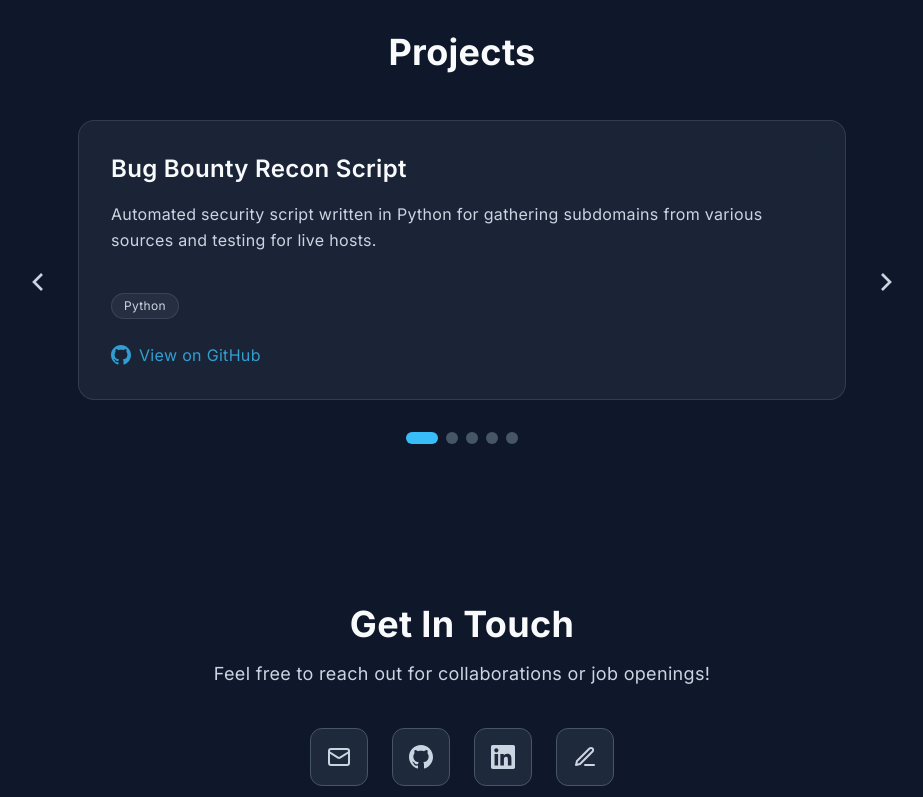
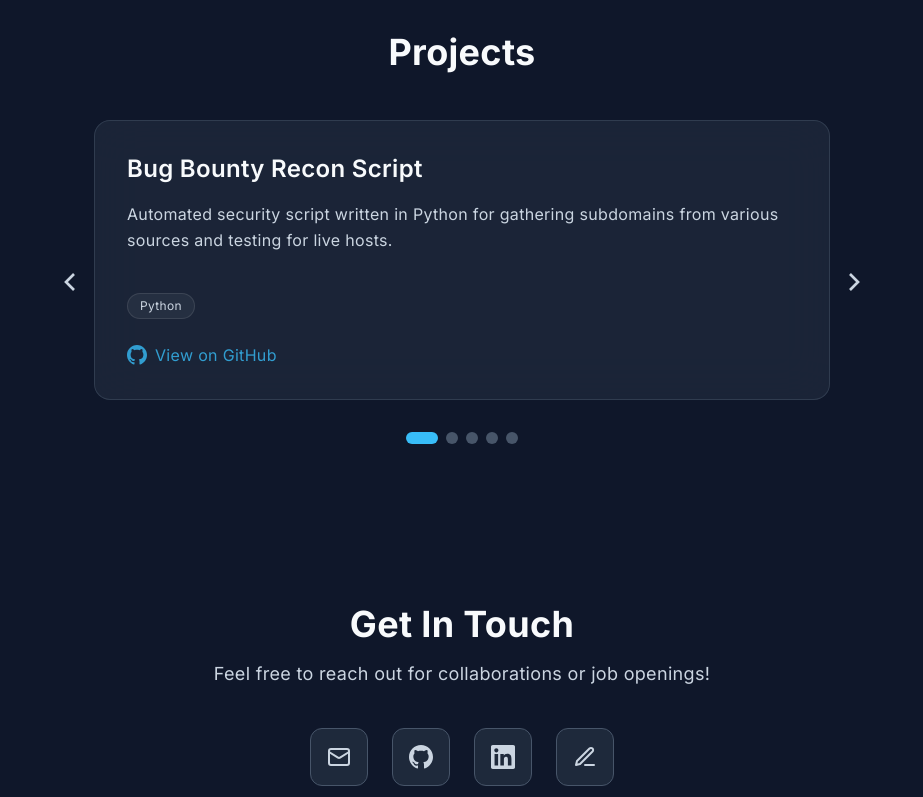
Before and after one commit to d0ughb0yy/portfolio-v2, a React (Vite) app: page / in a window 1280 px wide. Shown: the part 2000-2797 px from the top of the page, without its empty margins (178-1101 px from the left). Built offline with nearby package versions, Linux system fonts and the light colour scheme.

Commit message:
Fix carousel bug via importing Embla carousel

```diff
--- a/package.json
+++ b/package.json
@@ -10,6 +10,7 @@
     "preview": "vite preview"
   },
   "dependencies": {
+    "embla-carousel-react": "^8.6.0",
     "lucide-react": "^1.14.0",
     "react": "^19.2.5",
     "react-dom": "^19.2.5",
--- a/src/components/layout/Header.jsx
+++ b/src/components/layout/Header.jsx
@@ -1,17 +1,10 @@
-import { useState, useEffect } from 'react';
+import { useState } from 'react';
 import { Link, animateScroll as scroll } from 'react-scroll';
 import { Menu, X } from 'lucide-react';
 import { motion, AnimatePresence } from 'framer-motion';
 
 const Header = () => {
   const [isMenuOpen, setIsMenuOpen] = useState(false);
-  const [scrolled, setScrolled] = useState(false);
-
-  useEffect(() => {
-    const handleScroll = () => setScrolled(window.scrollY > 50);
-    window.addEventListener('scroll', handleScroll);
-    return () => window.removeEventListener('scroll', handleScroll);
-  }, []);
 
   const toggleMenu = () => setIsMenuOpen(!isMenuOpen);
   const closeMenu = () => setIsMenuOpen(false);
@@ -23,13 +16,9 @@ const Header = () => {
     { to: 'contact', label: 'Contact' }
   ];
 
-const navBgClass = scrolled
-  ? 'md:bg-bg-card/90'
-  : 'md:bg-bg-card/80';
-
 return (
   <header className="fixed top-0 left-0 right-0 md:top-4 md:left-4 md:right-4 z-50">
-  <nav className={`max-w-6xl mx-auto px-4 py-3 flex items-center justify-between bg-bg-card ${navBgClass} ${isMenuOpen ? '' : 'border-b border-border/30'} md:rounded-2xl`}>
+  <nav className={`max-w-6xl mx-auto px-4 py-3 flex items-center justify-between bg-bg-card ${isMenuOpen ? '' : 'border-b border-border/30'} md:rounded-2xl`}>
 <button
   onClick={() => scroll.scrollToTop()}
   className="text-xl font-bold text-primary hover:text-accent transition-colors cursor-pointer"
@@ -97,11 +86,10 @@ return (
             y: 0,
             boxShadow: '0px 4px 10px 0px rgba(0,0,0,0.1)'
           }}
-          exit={{
-            opacity: 0,
-            y: -10,
-            boxShadow: '0px 0px 0px 0px rgba(0,0,0,0)'
-          }}
+exit={{
+  opacity: 0,
+  y: -10
+}}
           transition={{
             duration: 0.2,
             ease: 'easeOut',
--- a/src/components/ui/ProjectCard.jsx
+++ b/src/components/ui/ProjectCard.jsx
@@ -1,12 +1,8 @@
-import { motion } from 'framer-motion';
-
 const ProjectCard = ({ project }) => {
   return (
-    <motion.div
-      className="bg-bg-card/80 backdrop-blur-xl rounded-2xl p-8 border border-border/50 hover:border-primary/70 hover:shadow-[0_0_20px_rgba(56,189,248,0.3)] min-w-full min-h-[280px] flex flex-col"
-      whileHover={{ y: -4, scale: 1.02 }}
-      transition={{ duration: 0.15 }}
-    >
+    <div
+    className="bg-bg-card/80 backdrop-blur-xl rounded-2xl p-8 border border-border/50 hover:border-primary/70 min-w-full min-h-[280px] flex flex-col transition-colors duration-150"
+  >
       <h3 className="text-2xl font-semibold mb-4 text-text">{project.title}</h3>
       <p className="text-text-muted mb-6 leading-relaxed flex-grow">{project.description}</p>
 
@@ -23,7 +19,7 @@ const ProjectCard = ({ project }) => {
     href={project.github}
     target="_blank"
     rel="noopener noreferrer"
-    className="inline-flex items-center gap-2 text-primary/80 hover:text-primary transition-colors duration-200"
+    className="inline-flex items-center gap-2 text-primary/80"
   >
     <svg xmlns="http://www.w3.org/2000/svg" width="20" height="20" viewBox="0 0 24 24" fill="currentColor">
       <path d="M12 0c-6.626 0-12 5.373-12 12 0 5.302 3.438 9.8 8.207 11.387.599.111.793-.261.793-.577v-2.234c-3.338.726-4.033-1.416-4.033-1.416-.546-1.387-1.333-1.756-1.333-1.756-1.089-.745.083-.729.083-.729 1.205.084 1.839 1.237 1.839 1.237 1.07 1.834 2.807 1.304 3.492.997.107-.775.418-1.305.762-1.604-2.665-.305-5.467-1.334-5.467-5.931 0-1.311.469-2.381 1.236-3.221-.124-.303-.535-1.524.117-3.176 0 0 1.008-.322 3.301 1.23.957-.266 1.983-.399 3.003-.404 1.02.005 2.047.138 3.006.404 2.291-1.552 3.297-1.23 3.297-1.23.653 1.653.242 2.874.118 3.176.77.84 1.235 1.911 1.235 3.221 0 4.609-2.807 5.624-5.479 5.921.43.372.823 1.102.823 2.222v3.293c0 .319.192.694.801.576 4.765-1.589 8.199-6.086 8.199-11.386 0-6.627-5.373-12-12-12z"/>
@@ -31,7 +27,7 @@ const ProjectCard = ({ project }) => {
     View on GitHub
   </a>
 )}
-    </motion.div>
+  </div>
   );
 };
 
--- a/src/components/ui/ProjectCarousel.jsx
+++ b/src/components/ui/ProjectCarousel.jsx
@@ -1,78 +1,58 @@
-import { useState, useRef, useEffect, useCallback } from 'react';
-import { motion, AnimatePresence } from 'framer-motion';
+import { useState, useEffect, useCallback, useRef } from 'react';
+import useEmblaCarousel from 'embla-carousel-react';
 import ProjectCard from './ProjectCard';
 
 const ProjectCarousel = ({ projects }) => {
-  const [currentIndex, setCurrentIndex] = useState(0);
-  const [direction, setDirection] = useState(0);
-  const touchStartX = useRef(0);
-  const touchEndX = useRef(0);
+  const [emblaRef, emblaApi] = useEmblaCarousel({
+    loop: true,
+    axis: 'x',
+    watchDrag: (emblaApi, evt) => {
+      return !(evt instanceof window.MouseEvent);
+    }
+  });
+  const [selectedIndex, setSelectedIndex] = useState(0);
+  const initialized = useRef(false);
 
-  const slideVariants = {
-    enter: (direction) => ({
-      x: direction > 0 ? 300 : -300,
-      opacity: 0
-    }),
-    center: {
-      x: 0,
-      opacity: 1
-    },
-    exit: (direction) => ({
-      x: direction < 0 ? 300 : -300,
-      opacity: 0
-    })
-  };
+  const onSelect = useCallback(() => {
+    if (!emblaApi) return;
+    setSelectedIndex(emblaApi.selectedScrollSnap());
+  }, [emblaApi]);
 
-const paginate = useCallback((newDirection) => {
-  setDirection(newDirection);
-  setCurrentIndex((prev) => (prev + newDirection + projects.length) % projects.length);
-}, [projects.length]);
-
-  const handleTouchStart = (e) => {
-    touchStartX.current = e.touches[0].clientX;
-  };
-
-  const handleTouchEnd = (e) => {
-    touchEndX.current = e.changedTouches[0].clientX;
-    const diff = touchStartX.current - touchEndX.current;
-    if (Math.abs(diff) > 50) {
-      paginate(diff > 0 ? 1 : -1);
-    }
-  };
+  useEffect(() => {
+    if (!emblaApi || initialized.current) return;
+    initialized.current = true;
+    emblaApi.on('select', onSelect);
+    setSelectedIndex(emblaApi.selectedScrollSnap());
+  }, [emblaApi, onSelect]);
 
   useEffect(() => {
     const handleKeyDown = (e) => {
-    if (e.key === 'ArrowLeft') paginate(-1);
-    if (e.key === 'ArrowRight') paginate(1);
+      if (!emblaApi) return;
+      if (e.key === 'ArrowLeft') emblaApi.scrollPrev();
+      if (e.key === 'ArrowRight') emblaApi.scrollNext();
     };
     window.addEventListener('keydown', handleKeyDown);
     return () => window.removeEventListener('keydown', handleKeyDown);
-}, [paginate]);
+  }, [emblaApi]);
+
+  const scrollPrev = () => emblaApi?.scrollPrev();
+  const scrollNext = () => emblaApi?.scrollNext();
 
   return (
-    <div
-      className="relative max-w-3xl mx-auto"
-      onTouchStart={handleTouchStart}
-      onTouchEnd={handleTouchEnd}
-    >
-      <AnimatePresence mode="wait" custom={direction}>
-        <motion.div
-          key={currentIndex}
-          custom={direction}
-          variants={slideVariants}
-          initial="enter"
-          animate="center"
-          exit="exit"
-          transition={{ duration: 0.4, ease: 'easeInOut' }}
-          className="h-full"
-        >
-          <ProjectCard project={projects[currentIndex]} />
-        </motion.div>
-      </AnimatePresence>
+    <div className="relative max-w-3xl mx-auto">
+      <div className="embla__viewport overflow-hidden" ref={emblaRef}>
+        <div className="embla__container flex">
+          {projects.map((project, index) => (
+            <div className="flex-[0_0_100%] min-w-0 pl-4 pr-4" style={{ flex: '0 0 100%' }} key={index}>
+              <ProjectCard project={project} />
+            </div>
+          ))}
+        </div>
+      </div>
 
       <button
-  onClick={() => paginate(-1)}
-  className="hidden md:block absolute left-0 top-1/2 -translate-y-1/2 -translate-x-12 md:-translate-x-16 p-2 text-text-muted hover:text-primary transition-colors cursor-pointer"
+        onClick={scrollPrev}
+        className="hidden md:block absolute left-0 top-1/2 -translate-y-1/2 -translate-x-4 md:-translate-x-8 p-2 text-text-muted hover:text-primary transition-colors cursor-pointer z-10"
         aria-label="Previous project"
       >
         <svg xmlns="http://www.w3.org/2000/svg" width="32" height="32" viewBox="0 0 24 24" fill="none" stroke="currentColor" strokeWidth="2">
@@ -81,8 +61,8 @@ useEffect(() => {
       </button>
 
       <button
-  onClick={() => paginate(1)}
-  className="hidden md:block absolute right-0 top-1/2 -translate-y-1/2 translate-x-12 md:translate-x-16 p-2 text-text-muted hover:text-primary transition-colors cursor-pointer"
+        onClick={scrollNext}
+        className="hidden md:block absolute right-0 top-1/2 -translate-y-1/2 translate-x-4 md:translate-x-8 p-2 text-text-muted hover:text-primary transition-colors cursor-pointer z-10"
         aria-label="Next project"
       >
         <svg xmlns="http://www.w3.org/2000/svg" width="32" height="32" viewBox="0 0 24 24" fill="none" stroke="currentColor" strokeWidth="2">
@@ -94,12 +74,9 @@ useEffect(() => {
         {projects.map((_, index) => (
           <button
             key={index}
-            onClick={() => {
-              setDirection(index > currentIndex ? 1 : -1);
-              setCurrentIndex(index);
-            }}
+            onClick={() => emblaApi?.scrollTo(index)}
             className={`w-3 h-3 rounded-full transition-all duration-300 ${
-              index === currentIndex ? 'bg-primary w-8' : 'bg-border hover:bg-text-muted'
+              index === selectedIndex ? 'bg-primary w-8' : 'bg-border hover:bg-text-muted'
             }`}
             aria-label={`Go to project ${index + 1}`}
           />
--- a/src/index.css
+++ b/src/index.css
@@ -24,6 +24,7 @@ body {
   color: var(--color-text);
   font-family: var(--font-sans);
   letter-spacing: 0.02em;
+  overflow-x: hidden;
 }
 
 @keyframes gradient-shift {
```
Also changed, not shown: 1 other file (tests, documents, lock files or other folders). Lines whose indentation alone changed are shown as unchanged.
